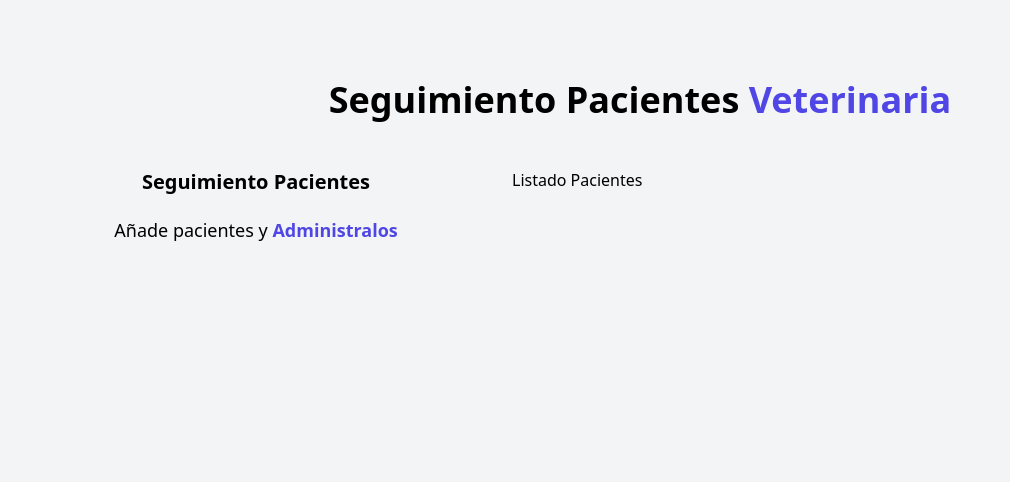
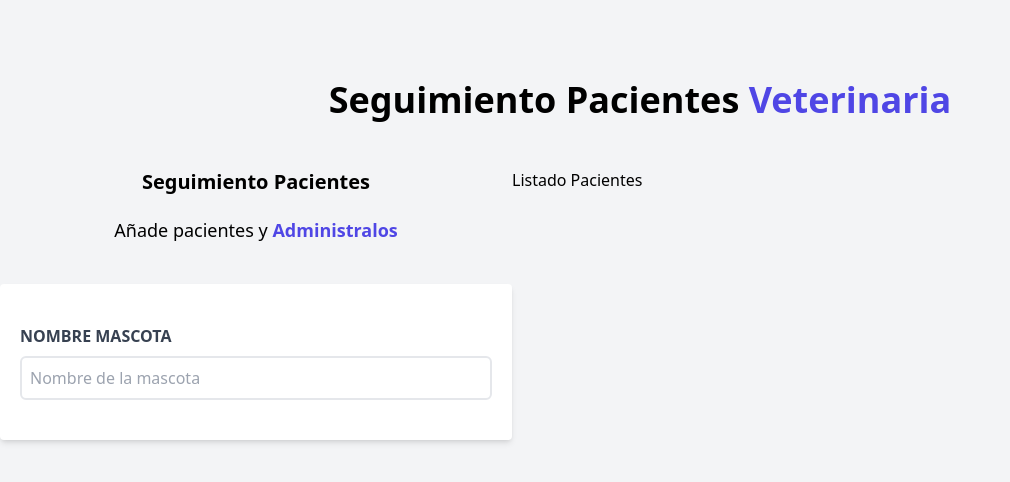
Before and after one commit to Racknar0/REACT-Citas-Veterinaria, a React (Vite) app: page / in a window 1280 px wide. Shown: the top 482 px of the page, without its empty margins (0-1010 px from the left). Built offline with nearby package versions, Linux system fonts and the light colour scheme.

Commit message:
Añadir estilos a Input

```diff
--- a/src/components/Formulario.jsx
+++ b/src/components/Formulario.jsx
@@ -4,7 +4,14 @@
   return (
     <div className='md:w-1/2 lg:w-2/5'>
       <h2 className='font-black text-xl text-center'>Seguimiento Pacientes</h2>
-      <p className='text-lg mt-5 text-center'>Añade pacientes y {' '} <span className='text-indigo-600 font-bold'>Administralos</span></p>
+      <p className='text-lg mt-5 text-center mb-10'>Añade pacientes y {' '} <span className='text-indigo-600 font-bold'>Administralos</span></p>
+
+      <form className='bg-white shadow-md rounded py-10 px-5'>
+          <div>
+            <label className='block text-gray-700 uppercase font-bold' htmlFor='mascota'>Nombre Mascota</label>
+            <input id='mascota' type="text" placeholder='Nombre de la mascota' className='border-2 w-full p-2 mt-2 placeholder-gray-400 rounded-md'/>
+          </div>
+      </form>
     </div>
   )
 }
```
